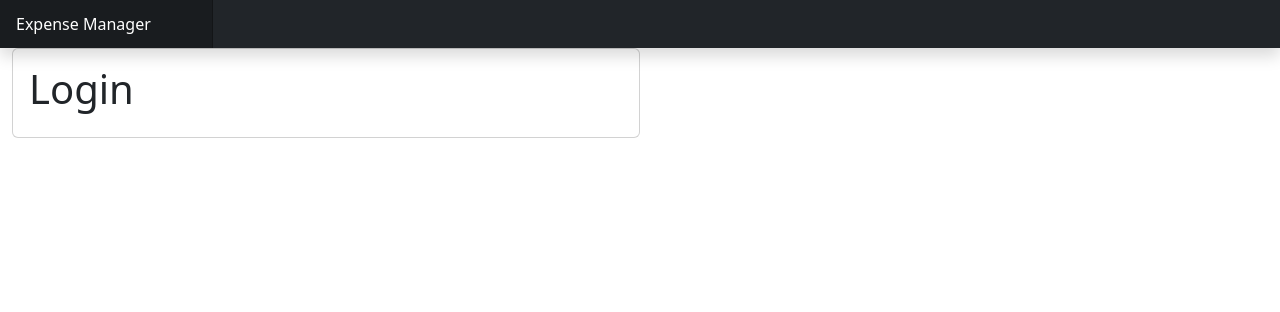
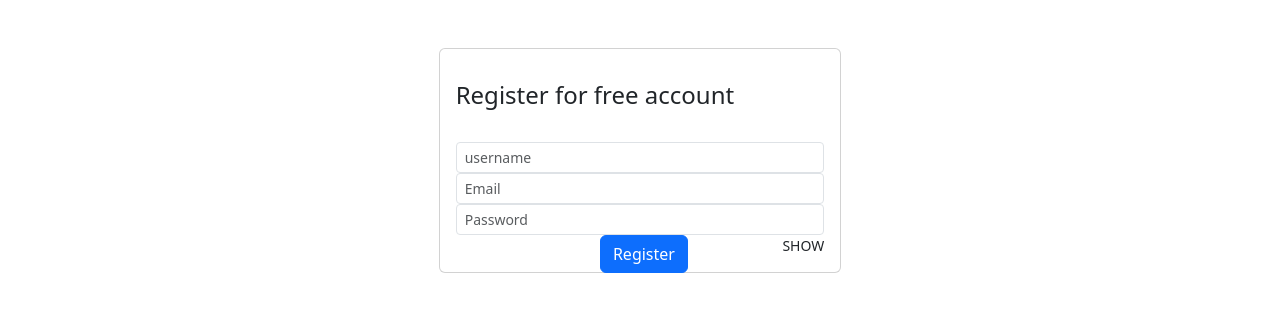
Before and after one commit to revin99/Expense-Manager, a Django app: page /authentication/register in a window 1280 px wide. Shown: the top 312 px of the page. Run offline with Django 5.2, Linux system fonts and the light colour scheme; some libraries are stand-ins or nearby versions.

Commit message:
Creating register page

```diff
--- a/expense_manager/templates/authentication/register.html
+++ b/expense_manager/templates/authentication/register.html
@@ -1,16 +1,64 @@
 {% extends "base_auth.html" %}
+
 
 {% block content %}
 
 
-<div class ="card">
+<div class="row">
+    <div class="col-md-4"></div>
+    <div class="col-md-4">
 
-<div class ="card-body">
+<div class="card mt-5">
 
-<h1> Login </h1>
+
+        <div class="card-body">
+
+            <div class="card-title py-3">
+                <h4>Register for free account</h4>
+            </div>
+
+            <form action="" method="post">
+
+                <div class="form-group">
+                    <input
+                    type="text"
+                    name="username"
+                    placeholder="username"
+                    id="usernameField"
+                    class="form-control form-control-sm"
+                    />
+                </div>
+
+                <div class="form-group">
+                    <input
+                    type="email"
+                    name="email"
+                    placeholder="Email"
+                    id="emailField"
+                    class="form-control form-control-sm"
+                    />
+                </div>
+
+                <div class="form-group">
+                    <input
+                    type="password"
+                    name="password"
+                    placeholder="Password"
+                    id="passwordField"
+                    class="form-control form-control-sm"
+                    />
+                    <small style="float:right;">SHOW </small>
+                </div>
+
+                <input type="submit" value="Register" style="position: absolute; left:40%;" class="btn btn-block btn-primary"/>
+
+            </form>
+        </div>
 
 </div>
 
+    </div>
+    <div class="col-md-4"></div>
 </div>
 
 {% endblock content %}
--- a/expense_manager/templates/base_auth.html
+++ b/expense_manager/templates/base_auth.html
@@ -14,35 +14,17 @@
   </head>
   <body>
 
-<header class="navbar sticky-top bg-dark flex-md-nowrap p-0 shadow" data-bs-theme="dark">
-  <a class="navbar-brand col-md-3 col-lg-2 me-0 px-3 fs-6 text-white" href="#">Expense Manager</a>
+<div class="container-fluid">
 
-</header>
+    <main role="main">
 
-<div class="container-fluid">
-  <div class="row">
-
-    <main class="col-md-12">
-
-        <div class="col-md-3">
-
-
-        </div>
-
-        <div class="col-md-6">
 
         {% block content %}
 
         {% endblock %}
-        </div>
-
-        <div class="col-md-3">
-
-        </div>
 
 
     </main>
-  </div>
 </div>
 
 <script src="{% static 'js/main.js' %}"></script> </body>
```
